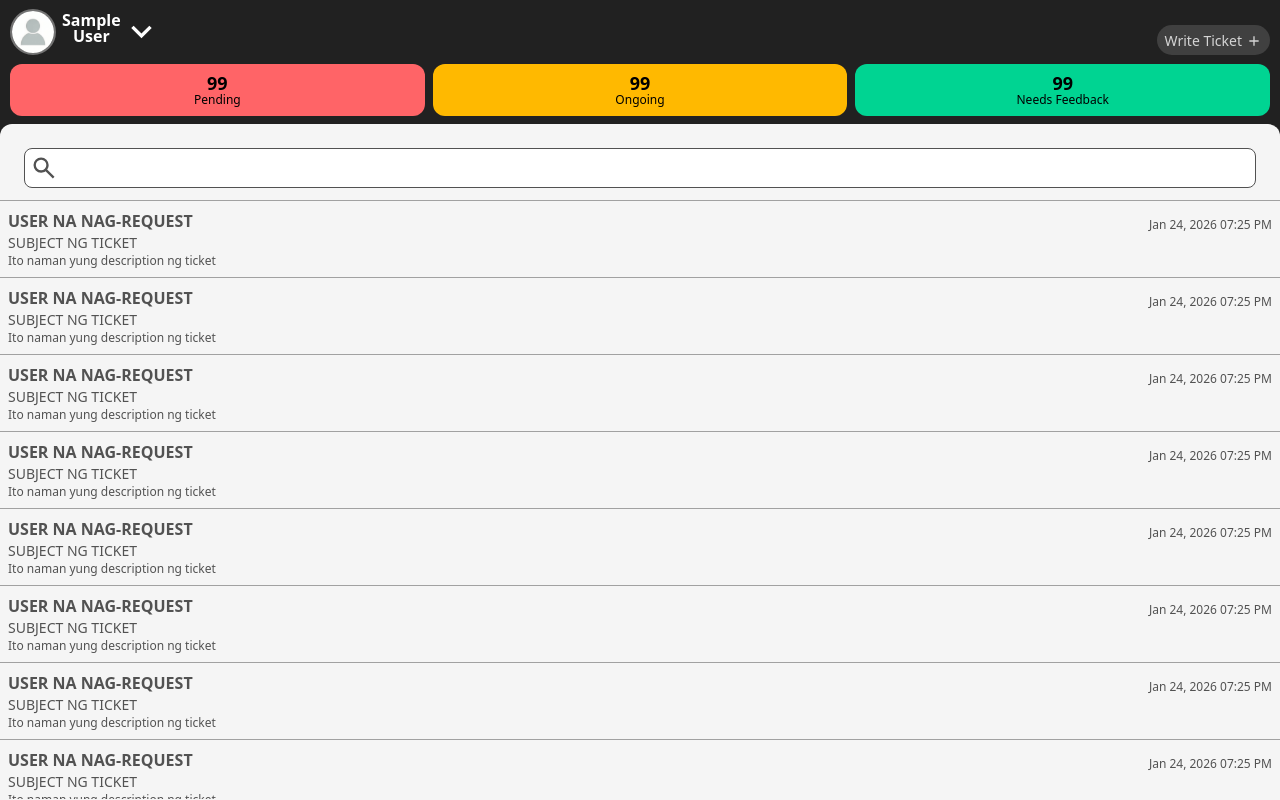
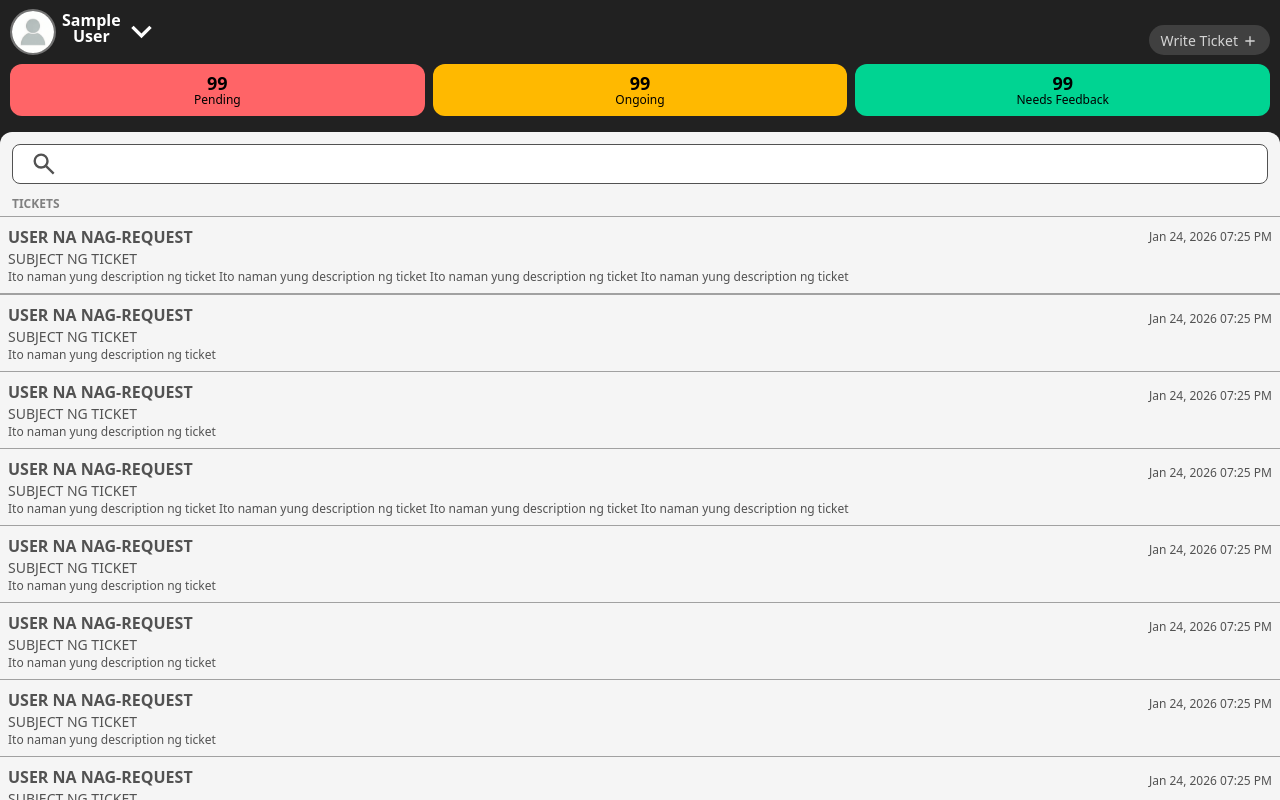
Before and after one commit to nairAnhoJ/ticketing-plus, a React (Vite) app: page / in a window 1280 px wide. Built offline with nearby package versions, Linux system fonts and the light colour scheme; no server answers; sample sign-in values are in the browser's storage.

Commit message:
added logout function and profile menu

```diff
--- a/src/features/home/HomeIndex.tsx
+++ b/src/features/home/HomeIndex.tsx
@@ -1,33 +1,49 @@
 import { Link } from "react-router-dom";
 import { useAppSelector } from "../../app/hooks";
+import { useState } from "react";
 
 
 const HomeIndex = () => {
     const { user } = useAppSelector((state) => state.auth);
+    const [showProfileMenu, setShowProfileMenu] = useState(false);
+
+    const handleLogout = () => {
+        localStorage.removeItem("token");
+        localStorage.removeItem("user");
+        window.location.href = "/login";
+    }
+
     return (
         <>
             <div className="w-screen h-dvh flex flex-col bg-[#212121]">
                 <div className="w-full h-16 py-2.25 px-2.5 text-white flex justify-center items-end">
                     <div className="w-full h-full flex items-center">
                         <img src="/default-avatar.jpg" alt="avatar" className="h-full rounded-full border-2 border-neutral-500" />
-                        <div className="h-full flex flex-col items-start justify-center ml-1.5">
-                            <button className="flex">
+                        <div className="h-full flex flex-col items-start justify-center ml-1.5 relative">
+                            <button onClick={()=>setShowProfileMenu(!showProfileMenu)} className="flex">
                                 <h1 className="font-semibold leading-4">{JSON.parse(user).name}</h1>
                                 <svg xmlns="http://www.w3.org/2000/svg" viewBox="0 -960 960 960" fill="currentColor">
                                     <path d="M480-344 240-584l56-56 184 184 184-184 56 56-240 240Z"/>
                                 </svg>
                             </button>
                             <p className="text-xs leading-3">{JSON.parse(user).department}</p>
+                            {
+                                showProfileMenu &&
+                                <div className="absolute flex flex-col top-6.5 -left-1 rounded p-1 bg-[#454545]">
+                                    <button className="py-2 whitespace-nowrap border-b border-[#808080] px-5">Change Avatar</button>
+                                    <button onClick={handleLogout} className="py-2">Logout</button>
+                                </div>
+                            }
                         </div>
                     </div>
-                    <Link to='/ticket/create' className=" whitespace-nowrap flex gap-x-1 bg-[#404040] px-2 py-1 pt-1.5 rounded-full text-neutral-300">
+                    <Link to='/ticket/create' className=" whitespace-nowrap flex gap-x-1 bg-[#404040] px-3 py-1 pt-1.5 rounded-full text-neutral-300">
                         <h1 className="text-sm">Write Ticket</h1>
                         <svg xmlns="http://www.w3.org/2000/svg" className="w-4" viewBox="0 -960 960 960" fill="currentColor">
                             <path d="M440-440H200v-80h240v-240h80v240h240v80H520v240h-80v-240Z"/>
                         </svg>
                     </Link>
                 </div>
-                <div className="w-full h-15 flex gap-x-2 pb-2 px-2.5">
+                <div className="w-full h-15 flex gap-x-2 pb-2 px-2.5 mb-2">
                     <div className="bg-red-400 w-full rounded-xl flex flex-col justify-center items-center">
                         <p className="font-bold text-lg leading-5">99</p>
                         <p className="text-xs leading-3.5">Pending</p>
@@ -41,9 +57,9 @@ const HomeIndex = () => {
                         <p className="text-xs leading-3.5">Needs Feedback</p>
                     </div>
                 </div>
-                <div className="flex-1 h-[calc(100%-144px)] w-full bg-neutral-100 rounded-t-xl py-6 text-neutral-600">
+                <div className="flex-1 h-[calc(100%-144px)] w-full bg-neutral-100 rounded-t-xl py-3 text-neutral-600">
                     {/* Search */}
-                    <div className="w-full h-10 relative px-6">
+                    <div className="w-full h-10 relative px-3">
                         <input type="text" className="w-full h-10 border border-neutral-600 rounded-lg bg-white pl-8.5 focus:outline-0"/>
                         <svg xmlns="http://www.w3.org/2000/svg" className="w-7 absolute top-1.5 left-7.5" viewBox="0 -960 960 960" fill="currentColor">
                             <path d="M784-120 532-372q-30 24-69 38t-83 14q-109 0-184.5-75.5T120-580q0-109 75.5-184.5T380-840q109 0 184.5 75.5T640-580q0 44-14 83t-38 69l252 252-56 56ZM380-400q75 0 127.5-52.5T560-580q0-75-52.5-127.5T380-760q-75 0-127.5 52.5T200-580q0 75 52.5 127.5T380-400Z"/>
@@ -51,8 +67,17 @@ const HomeIndex = () => {
                     </div>
 
                     {/* List */}
-                    <div className="w-full h-[calc(100%-29px)] overflow-x-hidden overflow-y-auto mt-3 border-t border-neutral-400">
-                        <Link to="/tickets/id" className="w-full border-b border-neutral-400 p-2 flex flex-col">
+                    <div className="w-full h-[calc(100%-40px)] overflow-x-hidden overflow-y-auto mt-3 border-neutral-400">
+                        <h1 className="text-xs font-bold text-[#808080] px-3 pb-1">TICKETS</h1>
+                        <Link to="/tickets/id" className="w-full border-y border-neutral-400 p-2 flex flex-col">
+                            <div className="flex justify-between items-center">
+                                <h1 className="font-bold">USER NA NAG-REQUEST</h1>
+                                <p className="text-xs">Jan 24, 2026 07:25 PM</p>
+                            </div>
+                            <h2 className="font-medium text-sm">SUBJECT NG TICKET</h2>
+                            <p className="text-xs truncate">Ito naman yung description ng ticket Ito naman yung description ng ticket Ito naman yung description ng ticket Ito naman yung description ng ticket </p>
+                        </Link>
+                        <Link to="/tickets/id" className="w-full border-y border-neutral-400 p-2 flex flex-col">
                             <div className="flex justify-between items-end">
                                 <h1 className="font-bold">USER NA NAG-REQUEST</h1>
                                 <p className="text-xs">Jan 24, 2026 07:25 PM</p>
@@ -74,15 +99,7 @@ const HomeIndex = () => {
                                 <p className="text-xs">Jan 24, 2026 07:25 PM</p>
                             </div>
                             <h2 className="font-medium text-sm">SUBJECT NG TICKET</h2>
-                            <p className="text-xs">Ito naman yung description ng ticket</p>
-                        </Link>
-                        <Link to="/tickets/id" className="w-full border-b border-neutral-400 p-2 flex flex-col">
-                            <div className="flex justify-between items-end">
-                                <h1 className="font-bold">USER NA NAG-REQUEST</h1>
-                                <p className="text-xs">Jan 24, 2026 07:25 PM</p>
-                            </div>
-                            <h2 className="font-medium text-sm">SUBJECT NG TICKET</h2>
-                            <p className="text-xs">Ito naman yung description ng ticket</p>
+                            <p className="text-xs truncate">Ito naman yung description ng ticket Ito naman yung description ng ticket Ito naman yung description ng ticket Ito naman yung description ng ticket </p>
                         </Link>
                         <Link to="/tickets/id" className="w-full border-b border-neutral-400 p-2 flex flex-col">
                             <div className="flex justify-between items-end">
```
